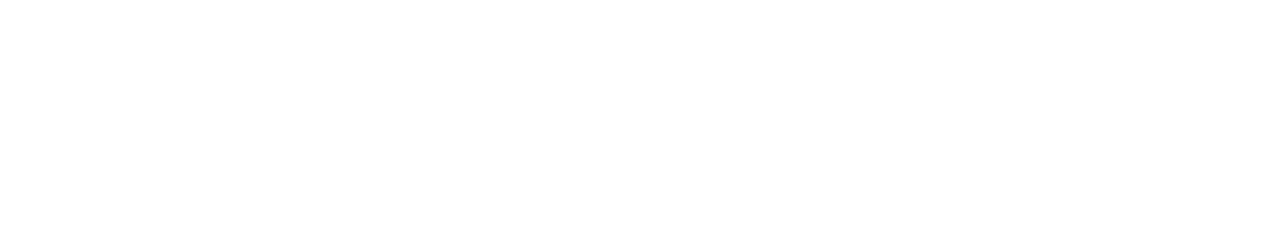
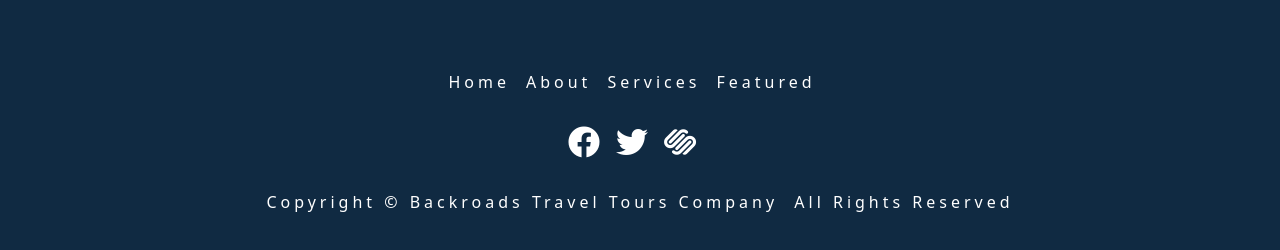
Before and after one commit to alrakib1/Backroad-Web-app, a React (Create React App) app: page / in a window 1280 px wide. Shown: the part 3125-3375 px from the top of the page. Before the commit the page ends 3115 px from the top, so only its background shows below. Built offline with nearby package versions, Linux system fonts and the light colour scheme.

Commit message:
added footer

```diff
--- a/src/App.js
+++ b/src/App.js
@@ -3,6 +3,7 @@
 import Navbar from "./components/Navbar";
 import Services from "./components/Services";
 import Tour from "./components/Tour";
+import Footer from "./components/Footer";
 
 function App() {
   return (
@@ -11,10 +12,8 @@
       <Hero />
       <About />
       <Services />
-      <Tour/>
-
-
-
+      <Tour />
+      <Footer />
     </>
   );
 }
--- /dev/null
+++ b/src/components/Footer.js
@@ -0,0 +1,65 @@
+
+
+const Footer = () => {
+    return (
+        <footer className="section footer">
+        <ul className="footer-links">
+          <li>
+            <a href="#home" className="footer-link">
+              home
+            </a>
+          </li>
+          <li>
+            <a href="#about" className="footer-link">
+              about
+            </a>
+          </li>
+          <li>
+            <a href="#services" className="footer-link">
+              services
+            </a>
+          </li>
+          <li>
+            <a href="#featured" className="footer-link">
+              featured
+            </a>
+          </li>
+        </ul>
+        <ul className="footer-icons">
+          <li>
+            <a
+              href="https://www.twitter.com"
+              target="_blank"
+              className="footer-icon"
+            >
+              <i className="fab fa-facebook"></i>
+            </a>
+          </li>
+          <li>
+            <a
+              href="https://www.twitter.com"
+              target="_blank"
+              className="footer-icon"
+            >
+              <i className="fab fa-twitter"></i>
+            </a>
+          </li>
+          <li>
+            <a
+              href="https://www.twitter.com"
+              target="_blank"
+              className="footer-icon"
+            >
+              <i className="fab fa-squarespace"></i>
+            </a>
+          </li>
+        </ul>
+        <p className="copyright">
+          copyright &copy; Backroads travel tours company
+          <span id="date"></span> all rights reserved
+        </p>
+      </footer>
+    );
+};
+
+export default Footer;
```
